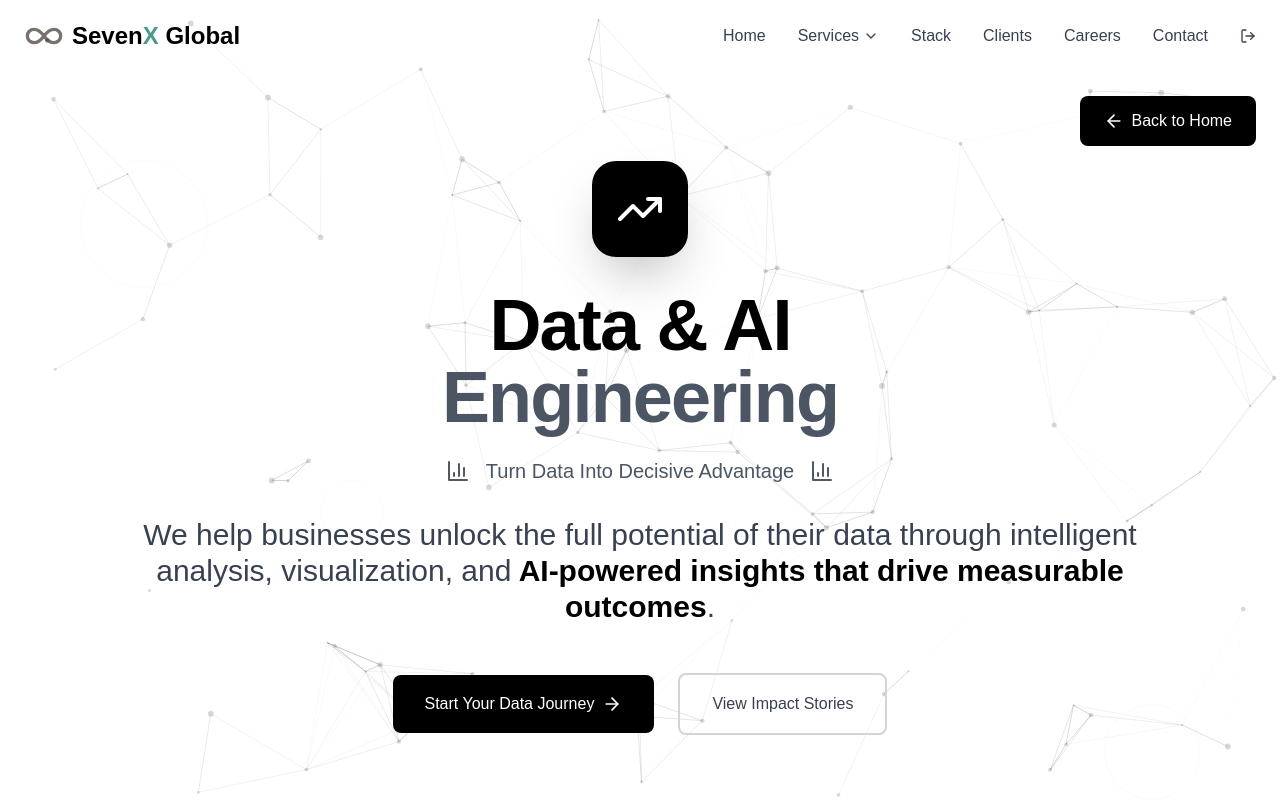
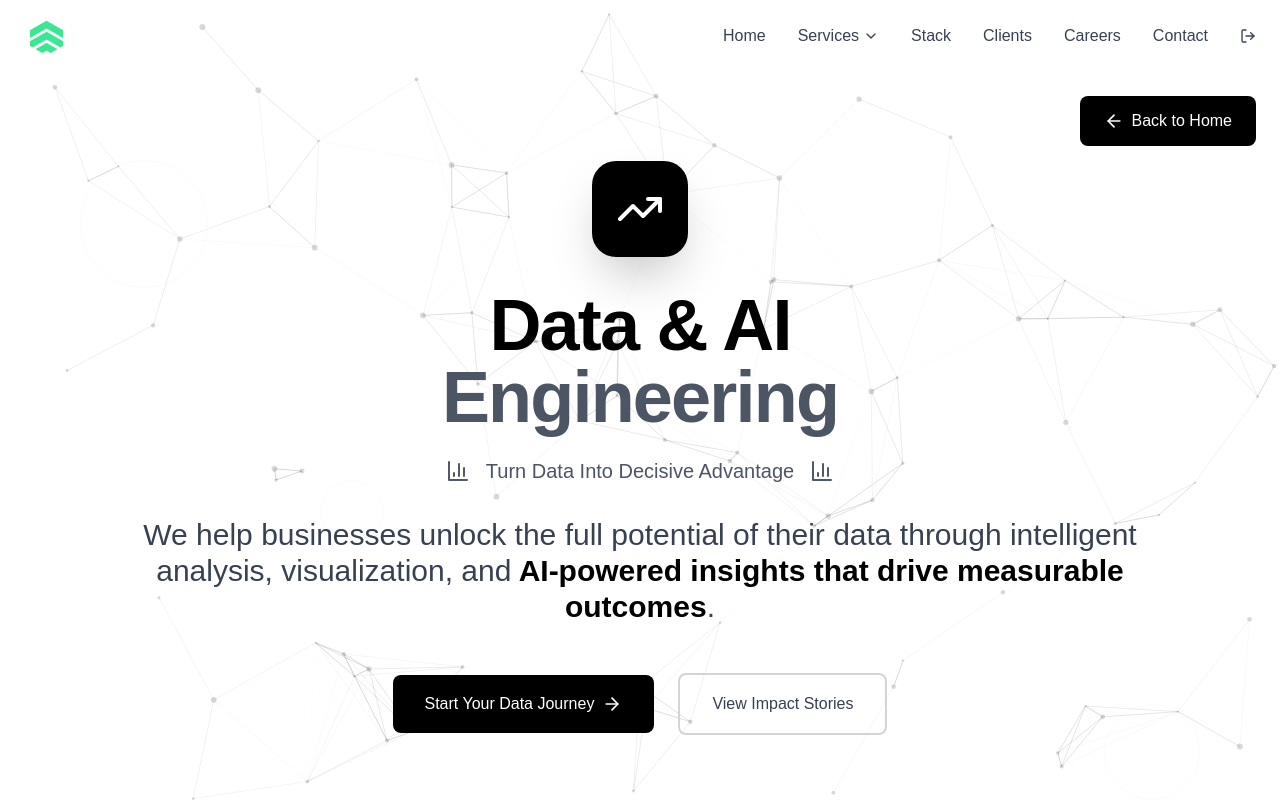
Before and after one commit to HeyItsSashi/848, a React (Vite) app: page /services/data-ai-engineering in a window 1280 px wide. Shown: the top 801 px of the page. Built offline with nearby package versions, Linux system fonts and the light colour scheme.

Commit message:
Replace header logo with provided image

```diff
--- a/src/components/Header.tsx
+++ b/src/components/Header.tsx
@@ -69,16 +69,11 @@ const Header = () => {
       <div className="max-w-7xl mx-auto px-6 py-4">
         <div className="flex items-center justify-between">
           <Link to="/" className="flex items-center space-x-2 text-2xl font-bold text-black hover:scale-105 transition-transform duration-200 cursor-pointer">
-            <div className="relative w-10 h-10 flex items-center justify-center group">
-              <InfinityIcon className="w-10 h-10 group-hover:scale-110 group-hover:rotate-12 transition-all duration-300 text-stone-500" />
-              <div className="absolute inset-0 w-10 h-10">
-                <div className="w-1 h-1 bg-gray-600 rounded-full animate-infinity-dot"></div>
-              </div>
-            </div>
-            <span className="relative group">
-              Seven<span className="text-teal">X</span> Global
-              <span className="absolute -bottom-1 left-0 w-0 h-0.5 bg-teal transition-all duration-300 group-hover:w-full"></span>
-            </span>
+            <img
+              src="/WhatsApp_Image_2025-09-05_at_19.23.35-removebg-preview.png"
+              alt="SevenX Global Logo"
+              className="h-10 w-auto hover:scale-110 transition-all duration-300"
+            />
           </Link>
 
           <nav className="hidden md:flex items-center space-x-8 relative"
```
